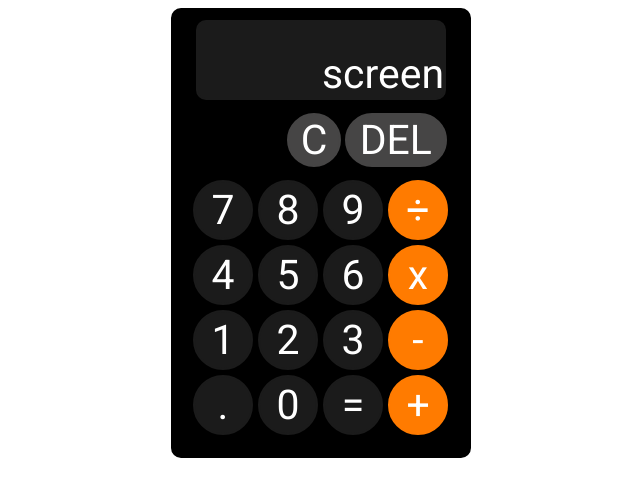
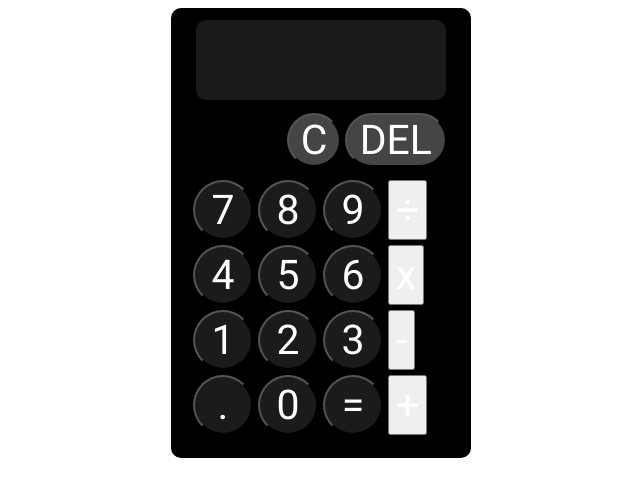
Before and after one commit to MCamus10/TOD-calculator, a plain HTML site: page index.html in a window 1280 px wide. Shown: the whole page, without its empty margins (319-959 px from the left). Drawn offline with Linux system fonts and the light colour scheme.

Commit message:
Modified buttons from p to button. Pending css and js.

```diff
--- a/index.html
+++ b/index.html
@@ -5,33 +5,33 @@
     <meta name="viewport" content="width=device-width, initial-scale=1.0">
     <title>Calculator</title>
     <link rel="stylesheet" href="styles.css">
-    <script src="./js.js"></script>
+    <script src="./js.js" defer></script>
     <style>@import url('https://fonts.googleapis.com/css2?family=Roboto:ital,wght@0,100..900;1,100..900&display=swap');</style>
 </head>
 <body>
     <div id="case">
-        <div id="screen">screen</div>
+        <div id="screen"></div>
             <div id="clearKeys">
-                <p id="clear">C</p>
-                <p id="del">DEL</p>
+                <button id="clear" data-value="c">C</button>
+                <button id="del" data-value="del">DEL</button>
             </div>
             <div id="numbers">
-                <p class="calcKey numbers">7</p>
-                <p class="calcKey numbers">8</p>
-                <p class="calcKey numbers">9</p>
-                <p class="calcKey operator">÷</p>
-                <p class="calcKey numbers">4</p>
-                <p class="calcKey numbers">5</p>
-                <p class="calcKey numbers">6</p>
-                <p class="calcKey operator">x</p>
-                <p class="calcKey numbers">1</p>
-                <p class="calcKey numbers">2</p>
-                <p class="calcKey numbers">3</p>
-                <p class="calcKey operator">-</p>
-                <p class="calcKey numbers">.</p>
-                <p class="calcKey numbers">0</p>
-                <p class="calcKey numbers">=</p>
-                <p class="calcKey operator">+</p>
+                <button class="calcKey numbers" data-value="7">7</button>
+                <button class="calcKey numbers" data-value="8">8</button>
+                <button class="calcKey numbers" data-value="9">9</button>
+                <button class="calcKey obuttonerator"data-value="/">÷</button>
+                <button class="calcKey numbers" data-value="4">4</button>
+                <button class="calcKey numbers" data-value="5">5</button>
+                <button class="calcKey numbers" data-value="6">6</button>
+                <button class="calcKey obuttonerator" data-value="*">x</button>
+                <button class="calcKey numbers" data-value="1">1</button>
+                <button class="calcKey numbers" data-value="2">2</button>
+                <button class="calcKey numbers" data-value="3">3</button>
+                <button class="calcKey obuttonerator" data-value="-">-</button>
+                <button class="calcKey numbers" data-value=",">.</button>
+                <button class="calcKey numbers" data-value="0">0</button>
+                <button class="calcKey numbers" data-value="=">=</button>
+                <button class="calcKey obuttonerator" data-value="+">+</button>
             </div>
     </div>
 </body>
--- a/js.js
+++ b/js.js
@@ -0,0 +1,8 @@
+const calculator = document.querySelector("#case");
+calculator.addEventListener("click", (e) => {
+    const clickedButton = e.target
+    if (clickedButton.tagName === "BUTTON"){
+        const value = clickedButton.dataset.value;
+        const screen = document.querySelector("#screen");
+        screen.textContent += value};
+});
--- a/styles.css
+++ b/styles.css
@@ -4,7 +4,7 @@
     font-size: 1.6rem;
 }
 
-div {
+button {
     color: white
 }
 
@@ -43,7 +43,6 @@ div {
 
 .numbers {
     display: flex;
-    border: 2px solid rgb(27, 27, 27);
     background-color: rgb(27, 27, 27);
     justify-content: center;
     align-items: center;
@@ -53,17 +52,24 @@ div {
     margin: 0;
 }
 
+.numbers:hover {
+    background-color: rgb(70, 70, 70);
+}
+
 
 .operator {
     display: flex;
-    border: 2px solid rgb(255, 123, 0);
-    background-color: rgb(255, 123, 0);
+    background-color: hsl(30, 100%, 50%);
     justify-content: center;
     align-items: center;
     width: 60px;
     height: 60px;
     border-radius: 40px;
     margin: 0;
+}
+
+.operator:hover {
+    background-color: hsl(22, 100%, 50%);
 }
 
 #clearKeys{
@@ -75,10 +81,13 @@ div {
     margin-right: 22px;
 }
 
+#clear:hover, #del:hover {
+    background-color: hsl(0, 0%, 20%);
+}
+
 #clear, #del {
     display: flex;
-    border: 2px solid rgb(70, 69, 69);
-    background-color: rgb(70, 69, 69);
+    background-color: hsl(0, 0%, 27%);
     justify-content: center;
     align-items: center;
     border-radius: 40px;
```
